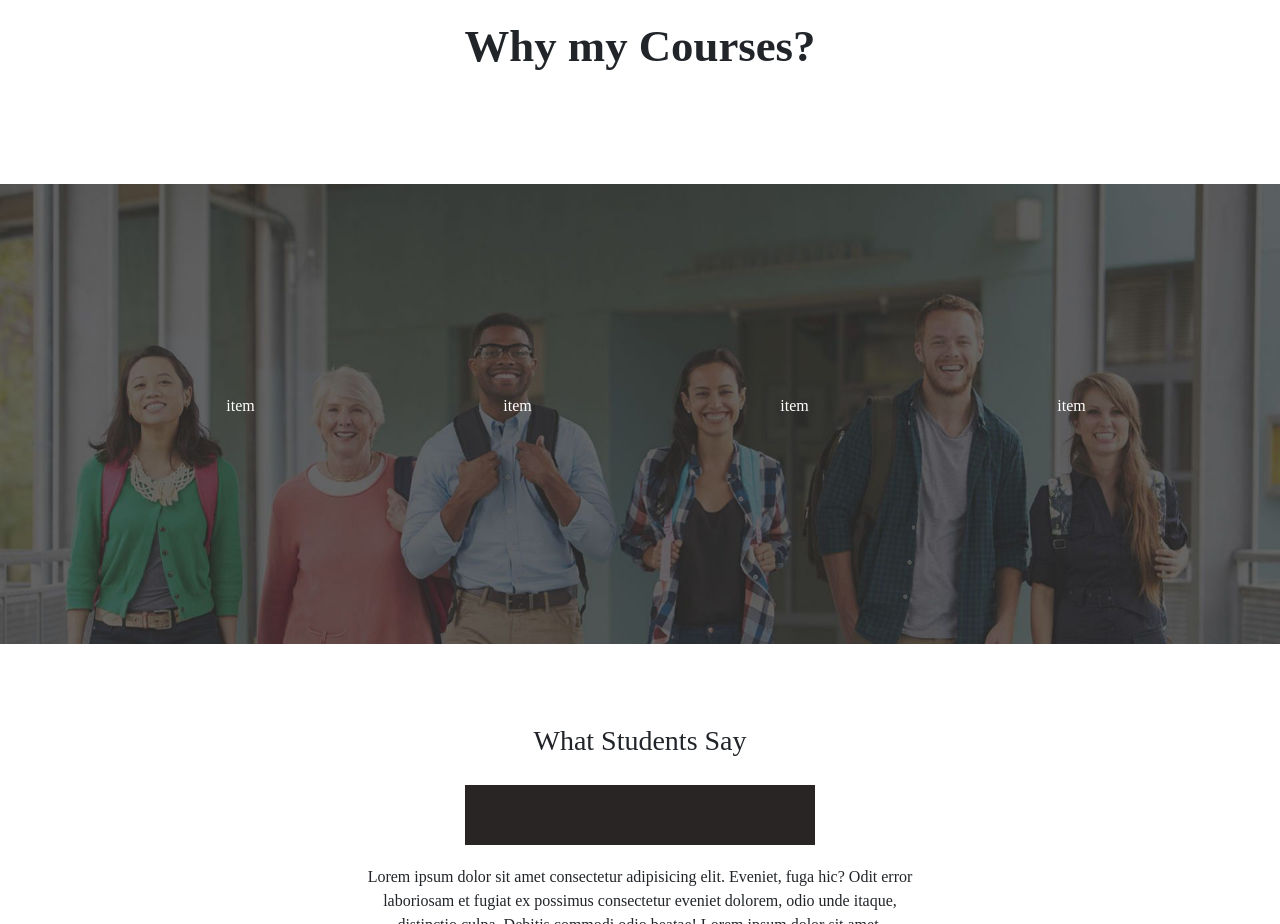
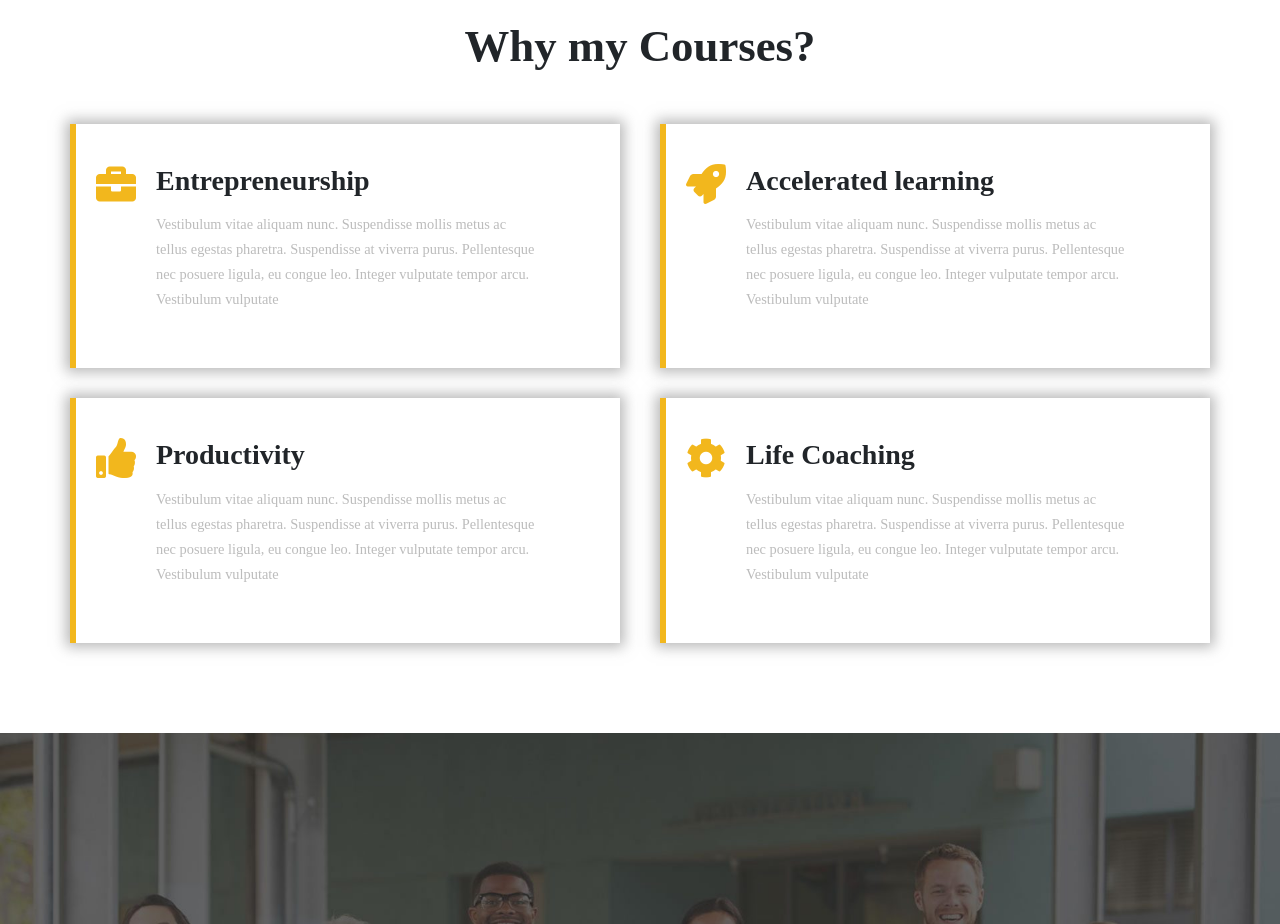
Before and after one commit to Fede180600/proj-html-vuejs, a Vue app: page / in a window 1280 px wide. Shown: the part 2820-3744 px from the top of the page. Built offline with nearby package versions, Linux system fonts and the light colour scheme; a small style sheet from the web is missing.

Commit message:
send data to whySection with props

```diff
--- a/src/App.vue
+++ b/src/App.vue
@@ -19,7 +19,7 @@
       <!-- /my book jumbotron  -->
 
       <!-- why my courses section -->
-      <AppWhySection />
+      <AppWhySection :whyArray="why"/>
       <!-- /why my courses section -->
 
       <!-- app statistcs jumbtron  -->
@@ -165,6 +165,29 @@ export default {
           duration: "6 Hours",
           special: null
         }
+      ],
+      why: [
+        {
+          icon: "fas fa-briefcase",
+          title: "Entrepreneurship",
+          text: "Vestibulum vitae aliquam nunc. Suspendisse mollis metus ac tellus egestas pharetra. Suspendisse at     viverra purus. Pellentesque nec posuere ligula, eu congue leo. Integer vulputate tempor arcu. Vestibulum vulputate"
+        },
+        {
+          icon: "fas fa-rocket",
+          title: "Accelerated learning",
+          text: "Vestibulum vitae aliquam nunc. Suspendisse mollis metus ac tellus egestas pharetra. Suspendisse at     viverra purus. Pellentesque nec posuere ligula, eu congue leo. Integer vulputate tempor arcu. Vestibulum vulputate"
+        },
+        {
+          icon: "fas fa-thumbs-up",
+          title: "Productivity",
+          text: "Vestibulum vitae aliquam nunc. Suspendisse mollis metus ac tellus egestas pharetra. Suspendisse at     viverra purus. Pellentesque nec posuere ligula, eu congue leo. Integer vulputate tempor arcu. Vestibulum vulputate"
+        },
+        {
+          icon: "fas fa-cog",
+          title: "Life Coaching",
+          text: "Vestibulum vitae aliquam nunc. Suspendisse mollis metus ac tellus egestas pharetra. Suspendisse at     viverra purus. Pellentesque nec posuere ligula, eu congue leo. Integer vulputate tempor arcu. Vestibulum vulputate"
+        },
+
       ]
     }
   },
```
